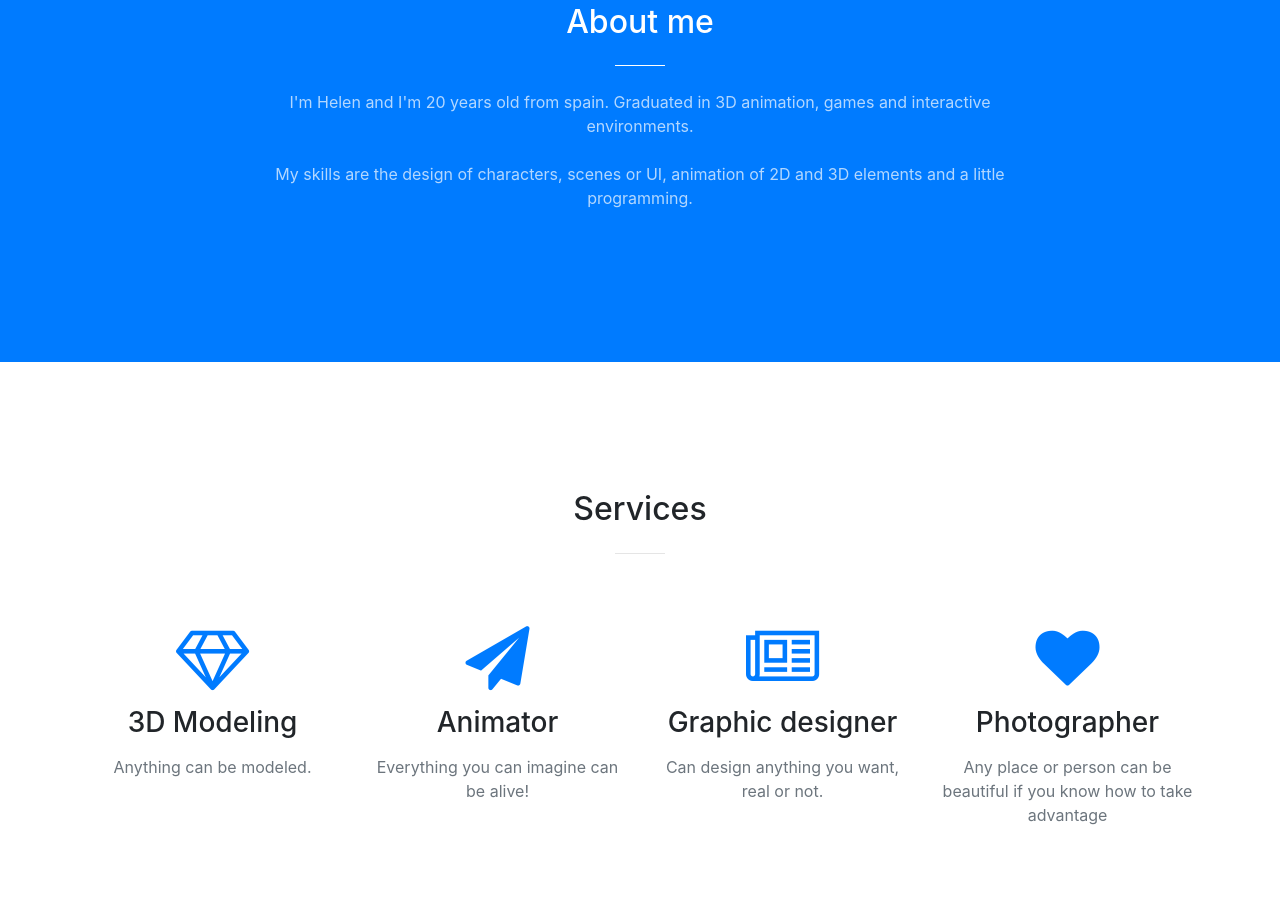
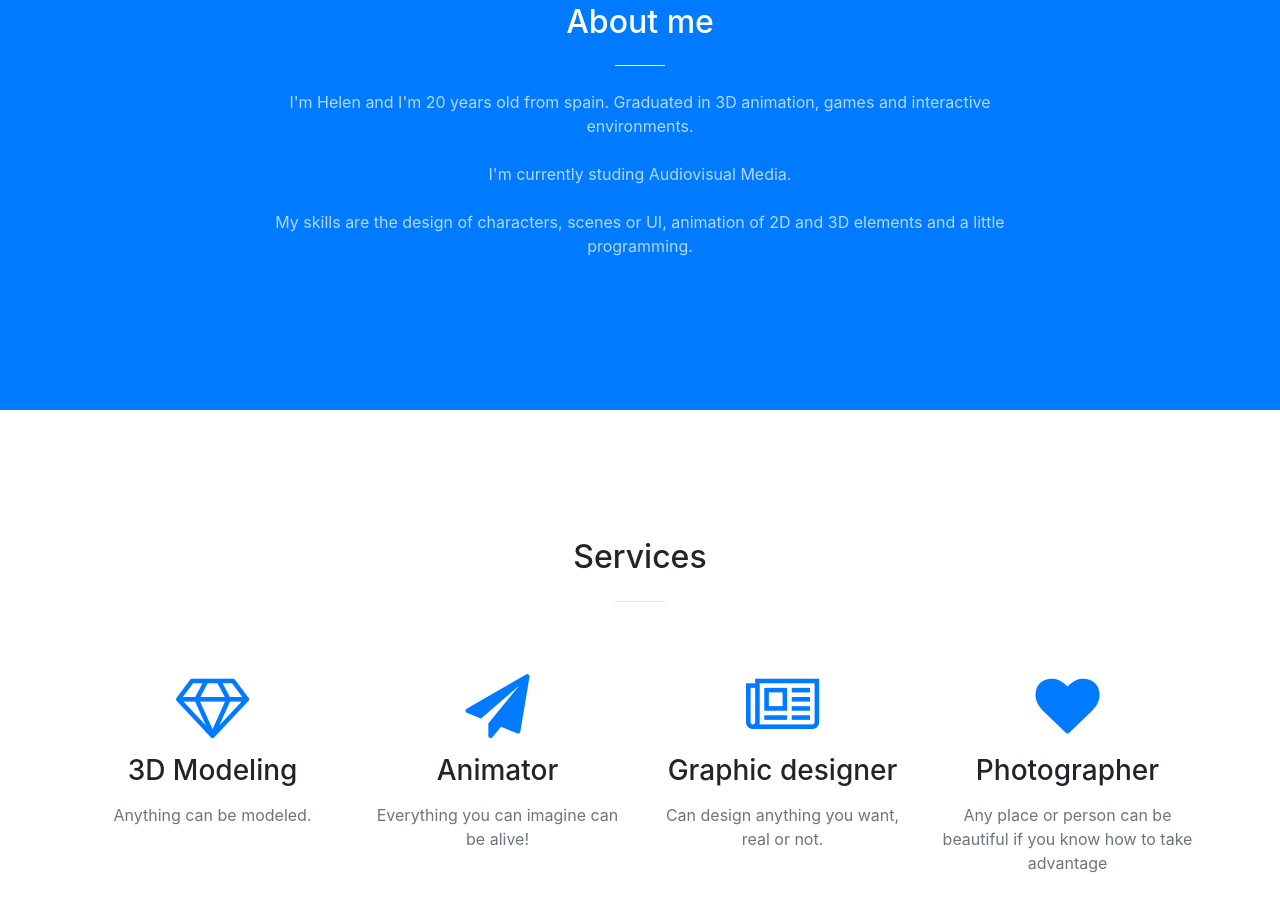
Before and after one commit to Hsan99/codeLikeGirl, a website with bundled scripts: page index.html in a window 1280 px wide. Shown: the part 925-1837 px from the top of the page. Built offline with nearby package versions, Linux system fonts and the light colour scheme.

Commit message:
Update index.html

```diff
--- a/index.html
+++ b/index.html
@@ -79,6 +79,7 @@
             <h2 class="section-heading text-white">About me</h2>
             <hr class="light my-4">
             <p class="text-faded mb-4">I'm Helen and I'm 20 years old from spain. Graduated in 3D animation, games and interactive environments. </p>
+            <p class="text-faded mb-4"> I'm currently studing Audiovisual Media. </p>
             <p class="text-faded mb-4">My skills are the design of characters, scenes or UI, animation of 2D and 3D elements and a little programming.</p>
           </div>
         </div>
```
